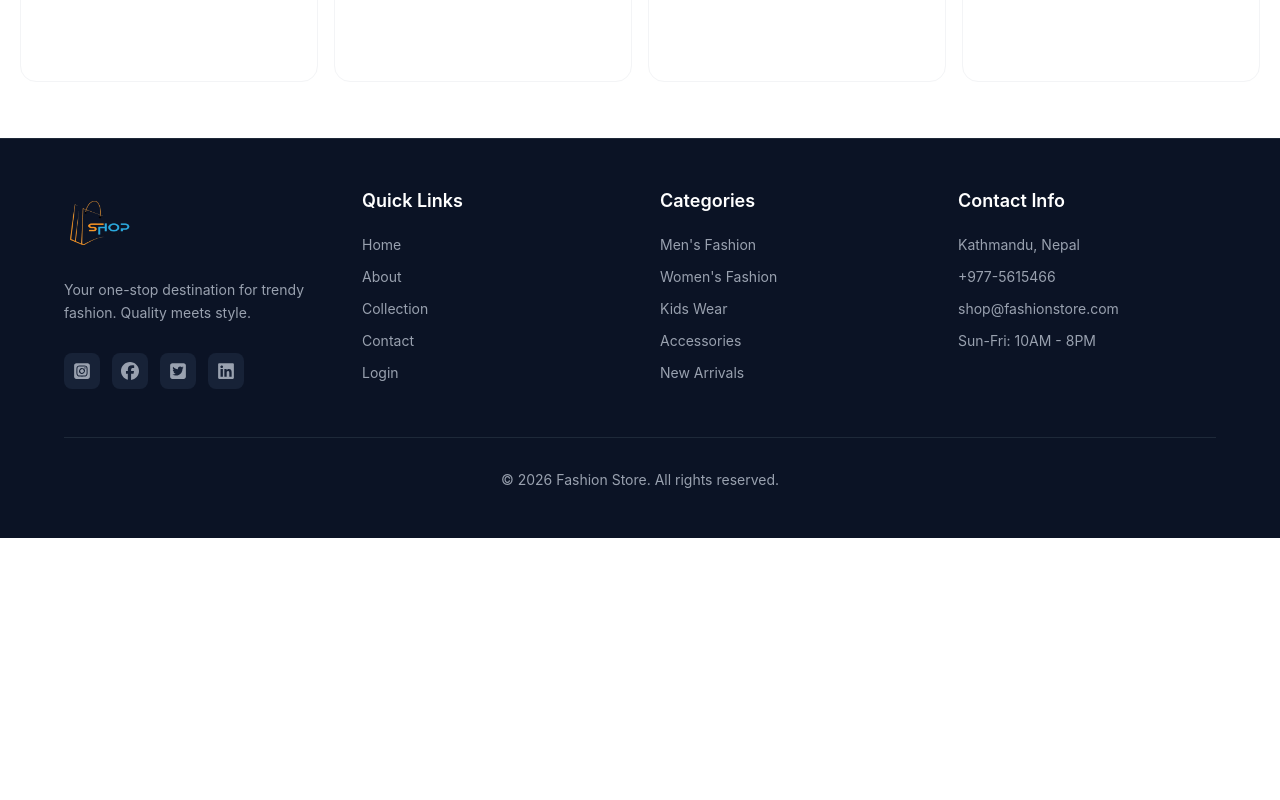
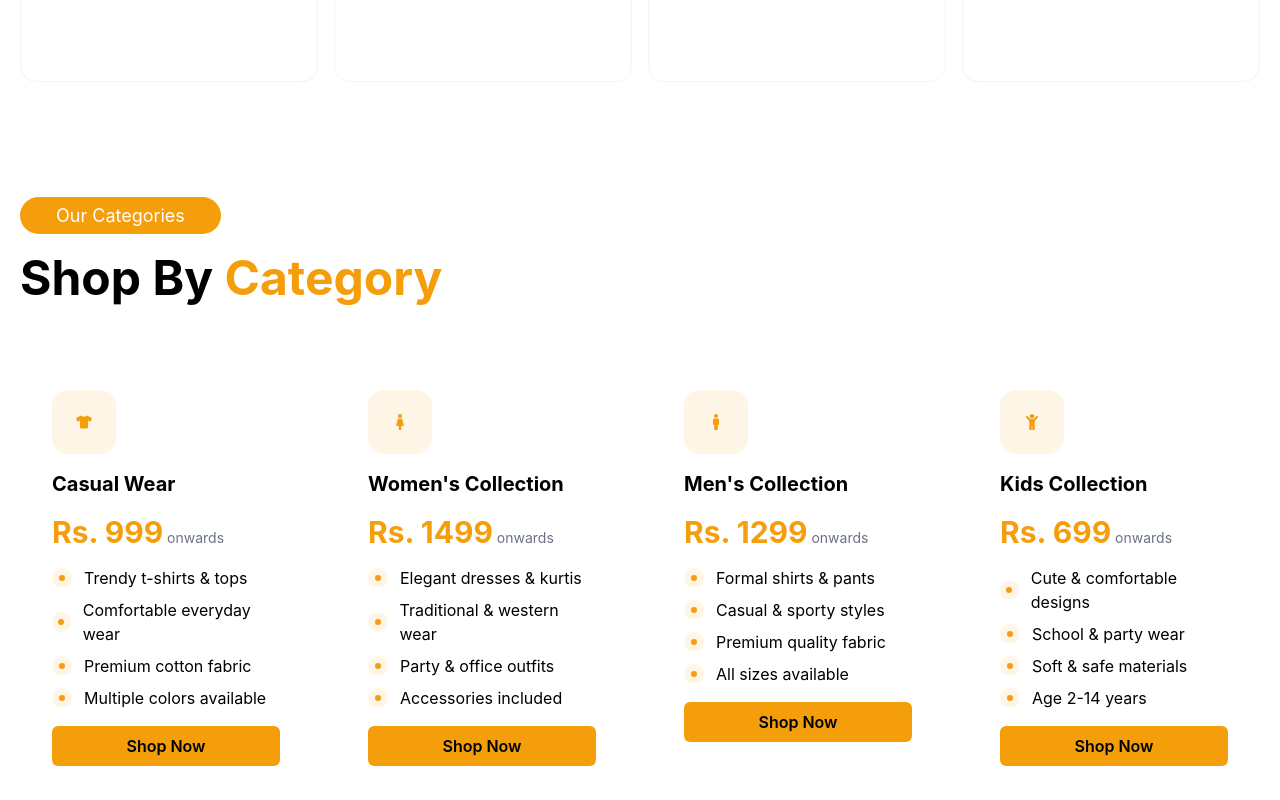
Before and after one commit to 634-sagar/React, a React (Vite) app in the folder newreact/: page / in a window 1280 px wide. Shown: the part 720-1520 px from the top of the page. Before the commit the page ends 1258 px from the top, so only its background shows below. Built offline with nearby package versions, Linux system fonts and the light colour scheme.

Commit message:
first commit

```diff
--- a/newreact/src/App.tsx
+++ b/newreact/src/App.tsx
@@ -77,6 +77,7 @@
 //
 
 
+import { Service } from "./components"
 import Feature from "./components/Feature/Feature"
 import Footer from "./components/Footer/Footer"
 import HeroSection from "./components/HeroSection/HeroSection"
@@ -89,6 +90,7 @@ const App = () => {
       <Navbar />
       <HeroSection/>
       <Feature/>
+      <Service/>
       <Footer/>
 
     </div>
--- /dev/null
+++ b/newreact/src/components/Service/Service.tsx
@@ -0,0 +1,46 @@
+import React from 'react'
+import { Services } from '../../constant/Service'
+
+const Service = () => {
+    return (
+        <div className='py-14 lg:py-16 dark:bg-gray-900'>
+            <div className='container'>
+                <div className='mb-14 '>
+                    <span className='section-btn '>Our Categories</span>
+                    <h1 className='text-3xl md:text-4xl lg:text-5xl font-bold mt-6 dark:text-white'>Shop By <span className='text-primary'>Category</span></h1>
+                </div>
+
+                <div className='grid grid-cols-2 lg:grid-cols-4 gap-3 lg:gap-6 '>
+                    {Services.map((item) => (
+                        <div key={item.id} className='dark:bg-black p-4 duration-300 lg:p-8 space-y-4 rounded-xl lg:rounded-2xl hover:border hover:border-primary
+                       group '>
+                            <div className='h-12 w-12 lg:h-16 lg:w-16 bg-primary/10 group-hover:bg-primary flex justify-center items-center rounded-xl lg:rounded-2xl'>
+                                <item.icon className='text-primary group-hover:text-white'/>
+                            </div>
+                            <h1 className='font-bold lg:text-xl dark:text-white '>{item.title}</h1>
+
+                            <div>
+                                <span className='text-xl lg:text-3xl font-bold text-primary'>{item.price}</span>
+                                <span className='text-gray-500 text-xs lg:text-sm'>{item.duration}</span>
+                            </div>
+
+                            <ul className='space-y-2'>
+                                {item.description.map((des, index) => (
+                                    <li key={index} className='flex items-center gap-2 md:gap-3 dark:text-white'>
+
+                                        <span className='h-5 w-5 bg-primary/10 flex items-center justify-center rounded-full'>
+                                        <span className='h-1.5 w-1.5 bg-primary rounded-full'></span>
+                                        </span>
+                                        {des}</li>
+                                ))}
+                            </ul>
+                            <button className='primary-btn w-full'>shop now</button>
+                        </div>
+                    ))}
+                </div>
+            </div>
+        </div>
+    )
+}
+
+export default Service
--- a/newreact/src/components/index.ts
+++ b/newreact/src/components/index.ts
@@ -1,2 +1,4 @@
 export {default as Navbar} from "./Navbar/Navbar";
 export {default as HeroSection} from "./HeroSection/HeroSection";
+export {default as Featrure} from "./Feature/Feature";
+export {default as Service} from "./Service/Service";
--- /dev/null
+++ b/newreact/src/constant/Service.ts
@@ -0,0 +1,56 @@
+import { FaTshirt, FaFemale, FaMale, FaChild } from "react-icons/fa";
+
+export const Services = [
+    {
+        id: 1,
+        icon: FaTshirt,
+        title: "Casual Wear",
+        description: [
+            "Trendy t-shirts & tops",
+            "Comfortable everyday wear",
+            "Premium cotton fabric",
+            "Multiple colors available"
+        ],
+        price: "Rs. 999",
+        duration: " onwards"
+    },
+    {
+        id: 2,
+        icon: FaFemale,
+        title: "Women's Collection",
+        description: [
+            "Elegant dresses & kurtis",
+            "Traditional & western wear",
+            "Party & office outfits",
+            "Accessories included"
+        ],
+        price: "Rs. 1499",
+        duration: " onwards"
+    },
+    {
+        id: 3,
+        icon: FaMale,
+        title: "Men's Collection",
+        description: [
+            "Formal shirts & pants",
+            "Casual & sporty styles",
+            "Premium quality fabric",
+            "All sizes available"
+        ],
+        price: "Rs. 1299",
+        duration: " onwards"
+    },
+    {
+        id: 4,
+        icon: FaChild,
+        title: "Kids Collection",
+        description: [
+            "Cute & comfortable designs",
+            "School & party wear",
+            "Soft & safe materials",
+            "Age 2-14 years"
+        ],
+        price: "Rs. 699",
+        duration: " onwards"
+    },
+];
```
